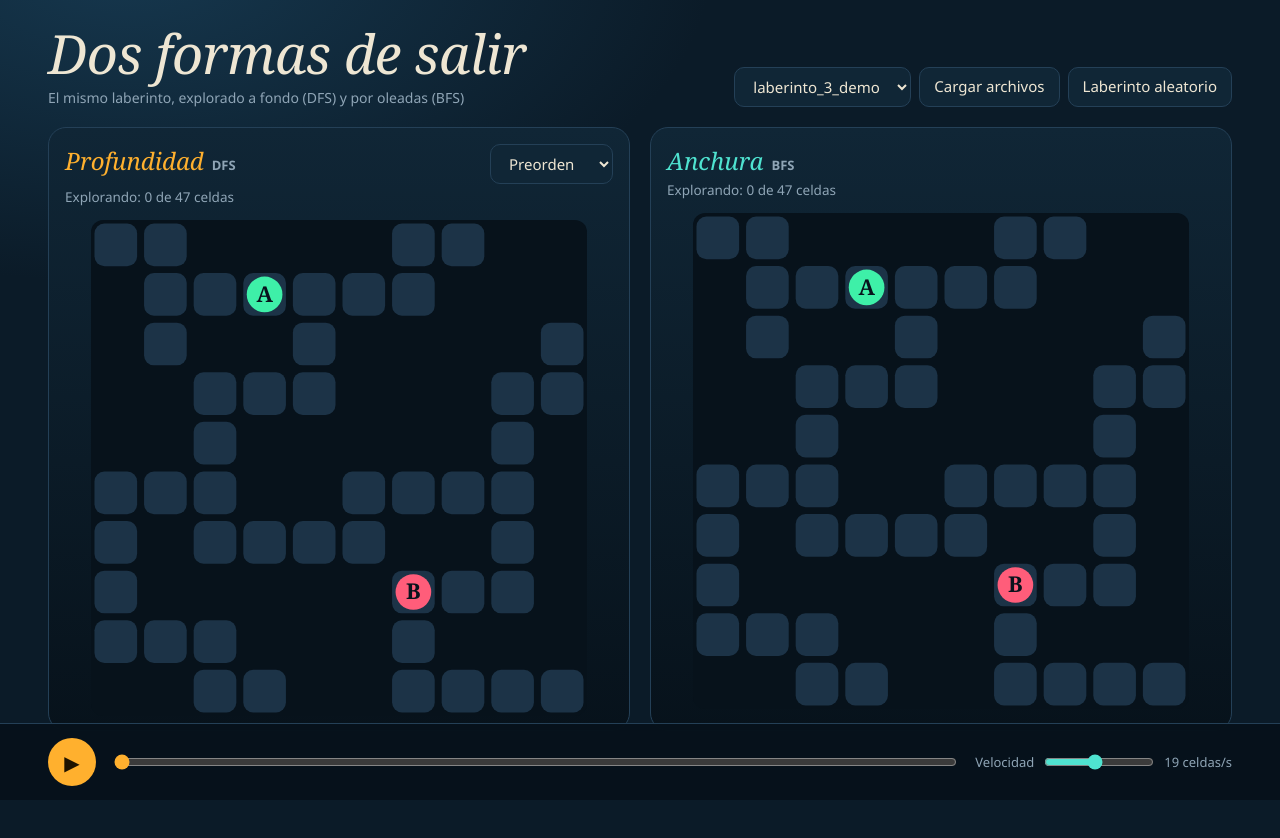
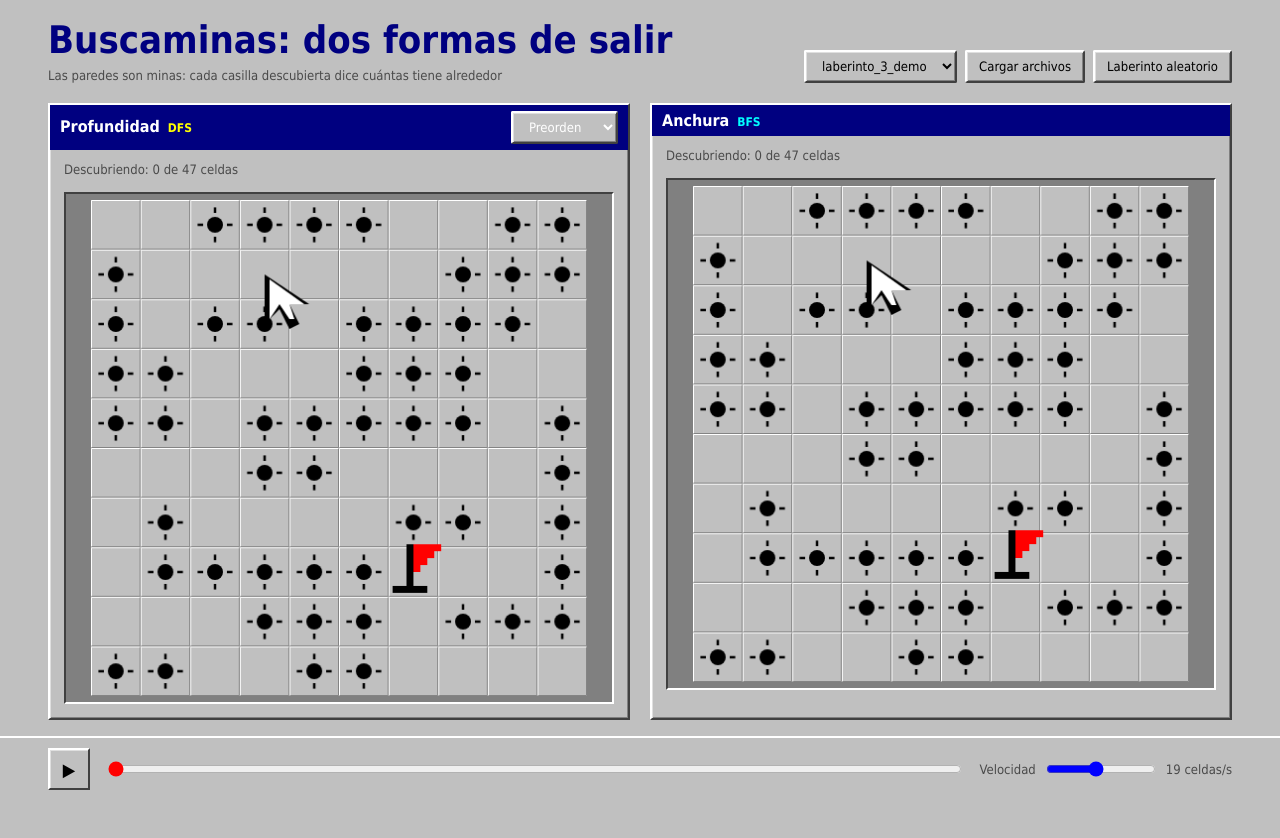
Before and after one commit to MauricioFigueroaGaspar/maze-solver, a plain HTML site: page index.html in a window 1280 px wide. Both pictures are taken after a click on the button "Ver demo con laberinto_3". Drawn offline with Linux system fonts and the light colour scheme.

Commit message:
finished website

```diff
--- a/index.html
+++ b/index.html
@@ -3,47 +3,58 @@
 <head>
 <meta charset="utf-8">
 <meta name="viewport" content="width=device-width,initial-scale=1">
-<title>Dos formas de salir</title>
+<title>Buscaminas: dos formas de salir</title>
 <style>
-:root{--ink:#0b1b28;--deep:#07121b;--card:#102636;--line:#244057;--txt:#eee6d3;--mut:#8fa5b6;--amb:#ffb02e;--cya:#4fe3d0}
+:root{--face:#c0c0c0;--hi:#ffffff;--sh:#808080;--dk:#404040;--txt:#000000;--mut:#4a4a4a;--amb:#ff0000;--cya:#0000ff}
 *{box-sizing:border-box}
-body{margin:0;min-height:100vh;color:var(--txt);font:15px/1.45 "Segoe UI",system-ui,sans-serif;background:radial-gradient(900px 500px at 10% -5%,#16384f 0,transparent 65%),var(--ink)}
+body{margin:0;min-height:100vh;color:var(--txt);font:13px Tahoma,"MS Sans Serif",system-ui,sans-serif;background:var(--face)}
 button,select{font:inherit;color:inherit}
-:focus-visible{outline:2px solid var(--cya);outline-offset:2px}
-header{display:flex;flex-wrap:wrap;gap:14px 28px;align-items:end;justify-content:space-between;padding:26px clamp(16px,4vw,48px) 8px}
-h1{margin:0;font:italic 400 clamp(32px,5vw,54px)/1 Georgia,"Palatino Linotype",serif;letter-spacing:-.5px}
-h1 small{display:block;margin-top:8px;font:400 14px "Segoe UI",system-ui,sans-serif;font-style:normal;color:var(--mut);letter-spacing:0}
+:focus-visible{outline:1px dotted #000;outline-offset:2px}
+header{display:flex;flex-wrap:wrap;gap:14px 28px;align-items:end;justify-content:space-between;padding:20px clamp(16px,4vw,48px) 8px}
+h1{margin:0;font:700 clamp(24px,4vw,38px)/1.1 Tahoma,"MS Sans Serif",sans-serif;color:#000080}
+h1 small{display:block;margin-top:6px;font:400 13px Tahoma,sans-serif;color:var(--mut)}
 .tools{display:flex;flex-wrap:wrap;gap:8px}
-.btn,select{background:var(--card);border:1px solid var(--line);border-radius:10px;padding:8px 14px;cursor:pointer}
-.btn:hover,select:hover{border-color:var(--cya)}
+.btn,select{background:var(--face);border:2px solid;border-color:var(--hi) var(--dk) var(--dk) var(--hi);border-radius:2px;padding:6px 12px;cursor:pointer;box-shadow:inset 1px 1px 0 #dfdfdf,inset -1px -1px 0 var(--sh)}
+.btn:active{border-color:var(--dk) var(--hi) var(--hi) var(--dk);box-shadow:inset 1px 1px 0 var(--sh)}
+.btn:hover,select:hover{background:#d4d4d4}
 #empty{max-width:640px;margin:7vh auto;padding:0 20px;text-align:center}
-#drop{border:2px dashed var(--line);border-radius:22px;padding:48px 24px;transition:.15s}
-#drop.over{border-color:var(--amb);background:#ffb02e14}
-#drop h2{margin:0 0 8px;font:italic 400 28px Georgia,serif}
+#drop{border:2px solid;border-color:var(--dk) var(--hi) var(--hi) var(--dk);background:var(--face);padding:44px 24px;transition:.15s}
+#drop.over{background:#e0e0e0}
+#drop h2{margin:0 0 8px;font:700 24px Tahoma,sans-serif;color:#000080}
 #drop p{margin:0 0 20px;color:var(--mut)}
-#msg{color:#ff8f8f;min-height:22px;margin-top:14px}
+#msg{color:var(--amb);min-height:22px;margin-top:14px}
 #stage,#bar{display:none}
 body.on #stage{display:grid}body.on #bar{display:flex}body.on #empty{display:none}
 #stage{grid-template-columns:1fr 1fr;gap:20px;padding:12px clamp(16px,4vw,48px) 110px}
-.panel{background:linear-gradient(var(--card),var(--deep));border:1px solid var(--line);border-radius:18px;padding:16px 16px 14px;min-width:0}
-.ph{display:flex;justify-content:space-between;align-items:baseline;gap:10px;flex-wrap:wrap}
-.ph h2{margin:0;font:italic 400 24px Georgia,serif}
-.ph h2 b{font:600 13px "Segoe UI",sans-serif;font-style:normal;color:var(--mut);margin-left:8px}
-.dfs h2{color:var(--amb)}.bfs h2{color:var(--cya)}
-.st{margin:4px 0 12px;color:var(--mut);font-size:13.5px;min-height:20px}
-.cw{display:flex;justify-content:center}
-canvas{display:block;background:var(--deep);border-radius:12px;max-width:100%}
-#bar{position:fixed;left:0;right:0;bottom:0;gap:16px;align-items:center;padding:14px clamp(16px,4vw,48px);background:#07121bef;border-top:1px solid var(--line);backdrop-filter:blur(8px)}
-#play{width:48px;height:48px;border-radius:50%;border:0;background:var(--amb);color:#1d1200;font-size:20px;cursor:pointer;flex:none}
+.stack #stage{grid-template-columns:1fr;padding-top:6px;padding-bottom:64px;gap:10px}
+.stack header{padding:10px clamp(16px,4vw,48px) 4px}
+.stack h1{font-size:24px}
+.stack h1 small{margin-top:3px}
+.stack .panel{padding:8px}
+.stack .ph{margin:-8px -8px 6px;padding:4px 8px}
+.stack .st{margin:2px 0 4px;min-height:16px}
+.stack .cw{padding:3px}
+.stack #bar{padding:6px clamp(16px,4vw,48px)}
+.stack #play{width:34px;height:34px}
+.panel{background:var(--face);border:2px solid;border-color:var(--hi) var(--dk) var(--dk) var(--hi);box-shadow:inset 1px 1px 0 #dfdfdf,inset -1px -1px 0 var(--sh);padding:14px;min-width:0}
+.ph{display:flex;justify-content:space-between;align-items:baseline;gap:10px;flex-wrap:wrap;background:#000080;color:#fff;padding:6px 10px;margin:-14px -14px 12px}
+.ph h2{margin:0;font:700 16px Tahoma,sans-serif;color:#fff}
+.ph h2 b{font:700 12px Tahoma,sans-serif;color:#ffff00;margin-left:8px}
+.bfs .ph h2 b{color:#00ffff}
+.st{margin:4px 0 10px;color:var(--mut);font-size:13px;min-height:20px}
+.cw{display:flex;justify-content:center;background:var(--sh);padding:6px;border:2px solid;border-color:var(--dk) var(--hi) var(--hi) var(--dk);overflow:auto}
+canvas{display:block;background:var(--face)}
+#bar{position:fixed;left:0;right:0;bottom:0;gap:16px;align-items:center;padding:10px clamp(16px,4vw,48px);background:var(--face);border-top:2px solid;border-color:var(--hi) var(--dk) var(--dk) var(--hi)}
+#play{width:42px;height:42px;border:2px solid;border-color:var(--hi) var(--dk) var(--dk) var(--hi);background:var(--face);color:#000;font-size:18px;cursor:pointer;flex:none;box-shadow:inset 1px 1px 0 #dfdfdf}
 #scr{flex:1;min-width:80px;accent-color:var(--amb)}
 .sp{display:flex;align-items:center;gap:8px;color:var(--mut);font-size:13px;white-space:nowrap}
 #spd{width:110px;accent-color:var(--cya)}
-@media(max-width:820px){#stage{grid-template-columns:1fr}.sp span{display:none}}
+@media(max-width:820px){#stage,.stack #stage{grid-template-columns:1fr}.sp span{display:none}}
 </style>
 </head>
 <body>
 <header>
-  <h1>Dos formas de salir<small>El mismo laberinto, explorado a fondo (DFS) y por oleadas (BFS)</small></h1>
+  <h1>Buscaminas: dos formas de salir<small>Las paredes son minas: cada casilla descubierta dice cuántas tiene alrededor</small></h1>
   <div class="tools">
     <select id="sel" aria-label="Laberinto"></select>
     <button class="btn" id="load">Cargar archivos</button>
@@ -83,12 +94,14 @@ canvas{display:block;background:var(--deep);border-radius:12px;max-width:100%}
 <script>
 const $=s=>document.querySelector(s),PAUSE=8,dpr=window.devicePixelRatio||1;
 const P={dfs:{cv:$('#cD'),h:[50,-8],st:$('#sD')},bfs:{cv:$('#cB'),h:[195,150],st:$('#sB')}};
+const NUM=['','#0000ff','#008000','#ff0000','#000080','#800000','#008080','#000000','#808080'];
+const DIGITS={'1':['010','110','010','010','111'],'2':['111','001','111','100','111'],'3':['111','001','111','001','111'],'4':['101','101','111','001','001'],'5':['111','100','111','001','111'],'6':['111','100','111','101','111'],'7':['111','001','010','010','010'],'8':['111','101','111','101','111'],'9':['111','101','111','001','111'],'0':['111','101','101','101','111']};
 let mazes={},M=null,t=0,T=1,playing=false,last=0,dirty=true;
 const cells=s=>[...(s||'').matchAll(/\((\d+)\s*,\s*(\d+)\)/g)].map(m=>[+m[1],+m[2]]);
 const str=a=>a.map(c=>`(${c[0]},${c[1]})`).join(',');
 const spd=()=>3*Math.pow(60,$('#spd').value/100);
 
-/* Resuelve en el navegador con el mismo orden de vecinos (↓ ← ↑ →): sirve para la demo y el laberinto aleatorio */
+/* resuelve en el navegador con el mismo orden de vecinos (↓ ← ↑ →): sirve para la demo y el laberinto aleatorio */
 function solveJS(txt){
   const tk=txt.split(/\s+/).filter(Boolean),R=+tk[0],C=+tk[1],g=tk.slice(2,2+R);
   let A,B;g.forEach((r,i)=>[...r].forEach((ch,j)=>{if(ch=='A')A=[i,j];if(ch=='B')B=[i,j]}));
@@ -137,34 +150,141 @@ function build(a){
 function setup(){
   const tk=mazes[$('#sel').value].in.split(/\s+/).filter(Boolean),R=+tk[0],C=+tk[1],g=tk.slice(2,2+R);
   let A,B;g.forEach((r,i)=>[...r].forEach((ch,j)=>{if(ch=='A')A=[i,j];if(ch=='B')B=[i,j]}));
-  M={R,C,g,A,B};build('dfs');build('bfs');
+  M={R,C,g,A,B};
+  // cada casilla cuenta las paredes de las 8 posiciones de alrededor
+  M.walls=Array.from({length:R},()=>Array(C).fill(0));
+  for(let i=0;i<R;i++)for(let j=0;j<C;j++){
+    let n=0;
+    for(let a=-1;a<=1;a++)for(let b=-1;b<=1;b++){
+      if(a==0&&b==0)continue;
+      const rr=i+a,cc=j+b;
+      if(rr>=0&&rr<R&&cc>=0&&cc<C&&g[rr][cc]=='0')n++;
+    }
+    M.walls[i][j]=n;
+  }
+  // los laberintos grandes se ponen uno debajo del otro
+  document.body.classList.toggle('stack',R>20||C>40);
+  build('dfs');build('bfs');
   T=Math.max(1,...Object.values(P).map(p=>p.d?p.d.ex.length+PAUSE+p.d.sol.length:0));
   $('#scr').max=T;t=0;playing=false;btn();size();
 }
 function size(){
   if(!M)return;
-  for(const k in P){const p=P[k],pw=p.cv.parentElement.clientWidth,w=Math.min(pw,innerHeight*.62*M.C/M.R),h=w*M.R/M.C;
-    p.cv.style.width=w+'px';p.cv.style.height=h+'px';p.cv.width=w*dpr;p.cv.height=h*dpr}
+  const stacked=document.body.classList.contains('stack');
+  const stage=$('#stage');
+  if(stacked){
+    const head=document.querySelector('header').offsetHeight,bar=$('#bar').offsetHeight;
+    stage.style.height=(innerHeight-head-bar)+'px';
+    stage.style.gridTemplateRows='1fr 1fr';
+  }else{
+    stage.style.height='';
+    stage.style.gridTemplateRows='';
+  }
+  for(const k in P){
+    const p=P[k],cw=p.cv.parentElement,panel=cw.parentElement;
+    let availH=innerHeight*.62;
+    if(stacked){
+      const pc=getComputedStyle(panel),ph=panel.querySelector('.ph'),st=panel.querySelector('.st');
+      const phc=getComputedStyle(ph),stc=getComputedStyle(st),cwc=getComputedStyle(cw);
+      const inside=panel.clientHeight-parseFloat(pc.paddingTop)-parseFloat(pc.paddingBottom);
+      const phH=ph.offsetHeight+parseFloat(phc.marginTop)+parseFloat(phc.marginBottom);
+      const stH=st.offsetHeight+parseFloat(stc.marginTop)+parseFloat(stc.marginBottom);
+      const cwExtra=parseFloat(cwc.paddingTop)+parseFloat(cwc.paddingBottom)+parseFloat(cwc.borderTopWidth)+parseFloat(cwc.borderBottomWidth);
+      availH=Math.max(40,inside-phH-stH-cwExtra);
+    }
+    const cwc=getComputedStyle(cw);
+    const pw=cw.clientWidth-parseFloat(cwc.paddingLeft)-parseFloat(cwc.paddingRight);
+    const cell=Math.max(1,Math.round(Math.min(pw/M.C,availH/M.R)*dpr));
+    const cssW=Math.min(pw,cell*M.C/dpr,availH*M.C/M.R);
+    const cssH=Math.min(availH,cell*M.R/dpr,cssW*M.R/M.C);
+    p.cv.width=cell*M.C;p.cv.height=cell*M.R;
+    p.cv.style.width=cssW+'px';p.cv.style.height=cssH+'px';
+  }
   dirty=true;
 }
+
+function covered(x,px,py,s){
+  x.fillStyle='#c0c0c0';x.fillRect(px,py,s,s);
+  x.strokeStyle='#ffffff';x.lineWidth=1;
+  x.beginPath();x.moveTo(px+.5,py+s-.5);x.lineTo(px+.5,py+.5);x.lineTo(px+s-.5,py+.5);x.stroke();
+  x.strokeStyle='#808080';
+  x.beginPath();x.moveTo(px+s-.5,py+.5);x.lineTo(px+s-.5,py+s-.5);x.lineTo(px+.5,py+s-.5);x.stroke();
+}
+function digit(x,n,px,py,s){
+  const u=Math.max(1,Math.floor(s/6)),pat=DIGITS[n]||DIGITS[0];
+  const ox=Math.round(px+(s-3*u)/2),oy=Math.round(py+(s-5*u)/2);
+  x.fillStyle=NUM[n];
+  for(let r=0;r<5;r++)for(let c=0;c<3;c++)if(pat[r][c]=='1')x.fillRect(ox+c*u,oy+r*u,u,u);
+}
+function mineMark(x,cx,cy,s){
+  const u=Math.max(1,Math.floor(s/6));
+  cx=Math.round(cx);cy=Math.round(cy);
+  x.fillStyle='#000';
+  x.fillRect(cx-2*u,cy-u,4*u,2*u);x.fillRect(cx-u,cy-2*u,2*u,4*u);
+  x.fillRect(cx-2*u,cy-2*u,u,u);x.fillRect(cx+u,cy-2*u,u,u);
+  x.fillRect(cx-2*u,cy+u,u,u);x.fillRect(cx+u,cy+u,u,u);
+}
+function roundMine(x,cx,cy,s){
+  const r=Math.max(2,s*.16);
+  x.strokeStyle='#000';x.lineWidth=Math.max(1,s*.05);
+  for(const[a,b]of[[0,-1],[1,0],[0,1],[-1,0]]){
+    x.beginPath();x.moveTo(cx+a*r*1.5,cy+b*r*1.5);x.lineTo(cx+a*r*2.2,cy+b*r*2.2);x.stroke();
+  }
+  x.fillStyle='#000';x.beginPath();x.arc(cx,cy,r,0,7);x.fill();
+}
+function cursor(x,cx,cy,z){
+  const u=Math.max(1,Math.floor(z/11));
+  const ox=Math.round(cx),oy=Math.round(cy);
+  const outline=[[0,0],[0,10],[3,7],[5,11],[7,10],[5,6],[9,6]];
+  const inside=outline.map(p=>[Math.round(p[0]*.75+1),Math.round(p[1]*.75+1)]);
+  for(const[pts,col]of[[outline,'#000'],[inside,'#fff']]){
+    x.fillStyle=col;x.beginPath();
+    pts.forEach((p,i)=>x[i?'lineTo':'moveTo'](ox+p[0]*u,oy+p[1]*u));
+    x.closePath();x.fill();
+  }
+}
+function flag(x,cx,cy,z){
+  const u=Math.max(1,Math.floor(z/9));
+  cx=Math.round(cx);cy=Math.round(cy);
+  x.fillStyle='#000';x.fillRect(cx-u,cy-4*u,u,6*u);x.fillRect(cx-3*u,cy+2*u,5*u,u);
+  x.fillStyle='#ff0000';
+  x.fillRect(cx,cy-4*u,4*u,u);x.fillRect(cx,cy-3*u,3*u,u);
+  x.fillRect(cx,cy-2*u,2*u,u);x.fillRect(cx,cy-u,u,u);
+}
 function draw(k){
-  const p=P[k],D=p.d,x=p.cv.getContext('2d'),{R,C,g}=M,s=p.cv.width/dpr/C;
-  x.setTransform(dpr,0,0,dpr,0,0);x.clearRect(0,0,C*s,R*s);
-  const n=D?D.ex.length:1,ne=D?Math.min(Math.floor(t),n):0,ns=D?Math.max(0,Math.min(Math.floor(t-n-PAUSE),D.sol.length)):0,gp=s*.07;
+  const p=P[k],D=p.d,x=p.cv.getContext('2d'),{R,C,g,walls}=M,s=p.cv.width/C;
+  x.setTransform(1,0,0,1,0,0);x.clearRect(0,0,C*s,R*s);
+  const n=D?D.ex.length:1,ne=D?Math.min(Math.floor(t),n):0,ns=D?Math.max(0,Math.min(Math.floor(t-n-PAUSE),D.sol.length)):0;
   for(let i=0;i<R;i++)for(let j=0;j<C;j++){
-    if(g[i][j]=='0')continue;
-    const o=D?D.ix[i*C+j]:-1;let col='#1c3347';
-    if(o>=0&&o<ne){const age=ne-o,gl=age<12?1-age/12:0;col=`hsl(${p.h[0]+(p.h[1]-p.h[0])*o/n},80%,${38+gl*28}%)`}
-    x.fillStyle=col;x.beginPath();x.roundRect(j*s+gp,i*s+gp,s-2*gp,s-2*gp,s*.2);x.fill();
+    const px=j*s,py=i*s;
+    if(g[i][j]=='0'){
+      covered(x,px,py,s);
+      if(s/dpr>=10)roundMine(x,px+s/2,py+s/2,s);
+      else if(s>=5)mineMark(x,px+s/2,py+s/2,s);
+      else if(s>=3){x.fillStyle='#000';x.fillRect(Math.round(px+s/2)-1,Math.round(py+s/2)-1,2,2)}
+      continue;
+    }
+    const o=D?D.ix[i*C+j]:-1,seen=o>=0&&o<ne;
+    if(!seen){covered(x,px,py,s);continue}
+    x.fillStyle='#c0c0c0';x.fillRect(px,py,s,s);
+    x.strokeStyle='#808080';x.lineWidth=1;x.strokeRect(px+.5,py+.5,s-1,s-1);
+    const num=walls[i][j];
+    if(num&&s>=5)digit(x,num,px,py,s);
+    const age=ne-o;
+    if(age<6){x.fillStyle=`rgba(255,255,255,${.35*(1-age/6)})`;x.fillRect(px,py,s,s)}
   }
-  if(ns>1){x.save();x.lineCap=x.lineJoin='round';x.strokeStyle='#fff8e1';x.lineWidth=s*.3;x.shadowColor='#fff';x.shadowBlur=s*.8;x.beginPath();
+  if(ns>1){x.save();x.lineCap=x.lineJoin='round';x.strokeStyle='rgba(255,0,0,.85)';x.lineWidth=Math.max(1,Math.round(s*.22));
+    x.setLineDash([Math.max(2,Math.round(s*.45)),Math.max(1,Math.round(s*.28))]);x.beginPath();
     D.sol.slice(0,ns).forEach((c,i)=>x[i?'lineTo':'moveTo']((c[1]+.5)*s,(c[0]+.5)*s));x.stroke();x.restore()}
-  if(D&&ne>0&&ne<n){const c=D.ex[ne-1];x.strokeStyle='#fff';x.lineWidth=2;x.beginPath();x.arc((c[1]+.5)*s,(c[0]+.5)*s,s*.4,0,7);x.stroke()}
-  for(const[c,col,l]of[[M.A,'#3ef0a8','A'],[M.B,'#ff5d7a','B']]){
-    x.fillStyle=col;x.beginPath();x.arc((c[1]+.5)*s,(c[0]+.5)*s,s*.36,0,7);x.fill();
-    x.fillStyle='#08131c';x.font=`700 ${s*.44}px Georgia,serif`;x.textAlign='center';x.textBaseline='middle';x.fillText(l,(c[1]+.5)*s,(c[0]+.5)*s+s*.02);
+  let cur=M.A;
+  if(D){
+    if(ne>0&&ne<n)cur=D.ex[ne-1];
+    else if(ne>=n&&ns>0&&ns<=D.sol.length)cur=D.sol[ns-1];
+    else if(ne>=n&&n)cur=D.ex[n-1];
   }
-  p.st.textContent=!D?'No se cargaron los archivos de este recorrido':ne<n?`Explorando: ${ne} de ${n} celdas`:ns<D.sol.length?`Trazando la salida: ${ns} de ${D.sol.length} celdas`:`Listo: ${n} celdas exploradas, camino de ${D.sol.length} celdas`;
+  cursor(x,(cur[1]+.5)*s,(cur[0]+.5)*s,Math.max(s*1.3,12));
+  flag(x,(M.B[1]+.5)*s,(M.B[0]+.5)*s,Math.max(s*1.3,12));
+  p.st.textContent=!D?'No se cargaron los archivos de este recorrido':ne<n?`Descubriendo: ${ne} de ${n} celdas`:ns<D.sol.length?`Marcando la salida: ${ns} de ${D.sol.length} celdas`:`Listo: ${n} celdas descubiertas, camino de ${D.sol.length} celdas`;
 }
 function btn(){$('#play').textContent=playing?'❚❚':'▶'}
 function toggle(){if(!M)return;if(t>=T)t=0;playing=!playing;last=performance.now();btn()}
```
